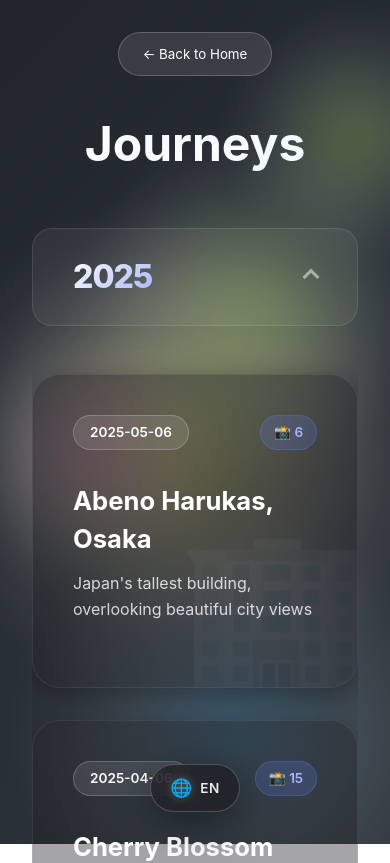
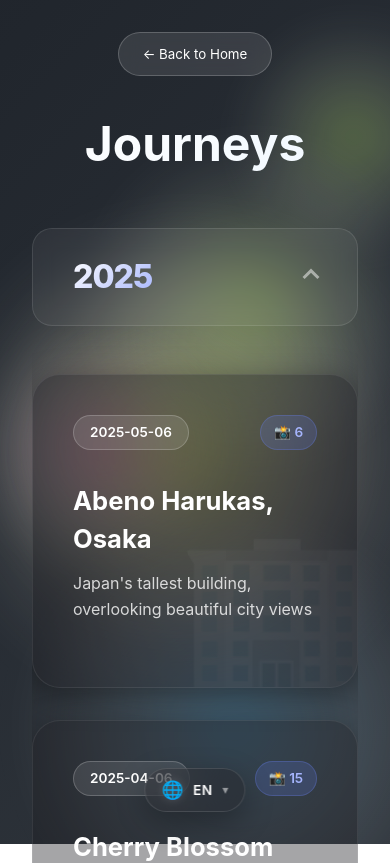
Before and after one commit to yiaobang/yiaobang.github.io, a React (Vite) app: page /#/travel in a window 390 px wide. Shown: the top 863 px of the page. Built offline with nearby package versions, Linux system fonts and the light colour scheme; a web font is replaced by a local one.

Commit message:
feat: custom language selector and SerialPortToolFX v2.0.1 update

```diff
--- a/src/components/LanguageSelector.css
+++ b/src/components/LanguageSelector.css
@@ -1,23 +1,28 @@
-.language-selector {
+.language-selector-wrapper {
   position: fixed;
   top: 1.5rem;
   right: 1.5rem;
   z-index: 2000;
+  font-family: 'Inter', sans-serif;
+}
+
+.language-selector-pill {
   display: flex;
   align-items: center;
+  gap: 0.6rem;
   background: rgba(35, 35, 40, 0.4);
   padding: 0.5rem 1rem;
-  border-radius: 100px; /* Full pill shape */
+  border-radius: 100px;
   border: 1px solid rgba(255, 255, 255, 0.12);
   backdrop-filter: blur(20px);
   -webkit-backdrop-filter: blur(20px);
   box-shadow: 0 10px 30px rgba(0, 0, 0, 0.3);
   transition: all 0.4s cubic-bezier(0.175, 0.885, 0.32, 1.275);
   cursor: pointer;
-  overflow: hidden;
+  user-select: none;
 }
 
-.language-selector:hover {
+.language-selector-pill:hover {
   background: rgba(50, 50, 55, 0.6);
   border-color: rgba(102, 126, 234, 0.4);
   transform: translateY(-2px);
@@ -26,50 +31,100 @@
 
 .language-icon {
   font-size: 1.1rem;
-  margin-right: 0.5rem;
-  filter: drop-shadow(0 0 5px rgba(255, 255, 255, 0.3));
+  filter: drop-shadow(0 0 5px rgba(255, 255, 255, 0.2));
 }
 
-.language-hint {
+.language-label {
   font-size: 0.85rem;
   font-weight: 600;
   color: #fff;
-  opacity: 0.9;
   letter-spacing: 0.5px;
 }
 
-.language-selector select {
-  position: absolute;
-  top: 0;
-  left: 0;
-  width: 100%;
-  height: 100%;
-  opacity: 0; /* Hide native select but keep it clickable */
-  cursor: pointer;
-  -webkit-appearance: none;
-  appearance: none;
+.chevron {
+  font-size: 0.75rem;
+  opacity: 0.5;
+  transition: transform 0.3s ease;
 }
 
-/* Fallback for browsers where opacity 0 might not work well for interaction */
-.language-selector select option {
-  background: #1a1a20;
-  color: white;
-  padding: 10px;
+.chevron.open {
+  transform: rotate(180deg);
+}
+
+.language-dropdown {
+  position: absolute;
+  top: calc(100% + 0.8rem);
+  right: 0;
+  min-width: 120px;
+  background: rgba(25, 25, 30, 0.75);
+  backdrop-filter: blur(30px);
+  -webkit-backdrop-filter: blur(30px);
+  border: 1px solid rgba(255, 255, 255, 0.1);
+  border-radius: 20px;
+  padding: 0.5rem;
+  box-shadow: 0 20px 50px rgba(0, 0, 0, 0.5);
+  animation: dropdownFadeIn 0.3s cubic-bezier(0.2, 0.8, 0.2, 1) forwards;
+  overflow: hidden;
+}
+
+.dropdown-item {
+  padding: 0.7rem 1.2rem;
+  font-size: 0.9rem;
+  color: rgba(255, 255, 255, 0.7);
+  border-radius: 12px;
+  cursor: pointer;
+  transition: all 0.2s ease;
+  white-space: nowrap;
+}
+
+.dropdown-item:hover {
+  background: rgba(255, 255, 255, 0.08);
+  color: #fff;
+  padding-left: 1.4rem;
+}
+
+.dropdown-item.active {
+  background: rgba(102, 126, 234, 0.2);
+  color: #a5b4fc;
+  font-weight: 600;
+}
+
+@keyframes dropdownFadeIn {
+  from {
+    opacity: 0;
+    transform: translateY(-10px) scale(0.95);
+  }
+  to {
+    opacity: 1;
+    transform: translateY(0) scale(1);
+  }
 }
 
 @media (max-width: 768px) {
-  .language-selector {
+  .language-selector-wrapper {
     top: auto;
     bottom: 2rem;
     right: 50%;
-    transform: translateX(50%); /* Center at bottom on mobile */
-    padding: 0.6rem 1.2rem;
-    background: rgba(30, 30, 35, 0.8);
-    border-color: rgba(255, 255, 255, 0.2);
-    box-shadow: 0 10px 40px rgba(0, 0, 0, 0.5);
+    transform: translateX(50%);
   }
 
-  .language-selector:hover {
-    transform: translateX(50%) translateY(-2px);
+  .language-dropdown {
+    top: auto;
+    bottom: calc(100% + 0.8rem);
+    right: 50%;
+    transform: translateX(50%);
+    min-width: 160px;
+    animation: dropdownFadeInUp 0.3s cubic-bezier(0.2, 0.8, 0.2, 1) forwards;
+  }
+
+  @keyframes dropdownFadeInUp {
+    from {
+      opacity: 0;
+      transform: translateX(50%) translateY(10px) scale(0.95);
+    }
+    to {
+      opacity: 1;
+      transform: translateX(50%) translateY(0) scale(1);
+    }
   }
 }
--- a/src/components/LanguageSelector.tsx
+++ b/src/components/LanguageSelector.tsx
@@ -1,33 +1,62 @@
 import { useTranslation } from 'react-i18next';
+import { useState, useRef, useEffect } from 'react';
 import './LanguageSelector.css';
 
 const LanguageSelector = () => {
   const { i18n } = useTranslation();
+  const [isOpen, setIsOpen] = useState(false);
+  const containerRef = useRef<HTMLDivElement>(null);
 
-  const handleLanguageChange = (event: React.ChangeEvent<HTMLSelectElement>) => {
-    i18n.changeLanguage(event.target.value);
+  const handleLanguageChange = (lang: string) => {
+    i18n.changeLanguage(lang);
+    setIsOpen(false);
   };
 
-  // 确保当前语言值匹配选项
+  useEffect(() => {
+    const handleClickOutside = (event: MouseEvent) => {
+      if (containerRef.current && !containerRef.current.contains(event.target as Node)) {
+        setIsOpen(false);
+      }
+    };
+
+    document.addEventListener('mousedown', handleClickOutside);
+    return () => document.removeEventListener('mousedown', handleClickOutside);
+  }, []);
+
   const currentLang = ['zh', 'en', 'ja'].includes(i18n.language) ? i18n.language : 'en';
 
-  const langLabels: Record<string, string> = {
-    'zh': '中文',
-    'en': 'EN',
-    'ja': '日本語'
-  };
+  const langConfig = [
+    { code: 'zh', label: '中文', display: '中文' },
+    { code: 'en', label: 'English', display: 'EN' },
+    { code: 'ja', label: '日本語', display: '日本語' }
+  ];
+
+  const currentConfig = langConfig.find(l => l.code === currentLang) || langConfig[1];
 
   return (
-    <div className="language-selector">
-      <span className="language-icon">🌐</span>
-      <span className="language-hint">
-        {langLabels[currentLang] || 'Language'}
-      </span>
-      <select onChange={handleLanguageChange} value={currentLang}>
-        <option value="zh">中文</option>
-        <option value="en">English</option>
-        <option value="ja">日本語</option>
-      </select>
+    <div className={`language-selector-wrapper ${isOpen ? 'active' : ''}`} ref={containerRef}>
+      <div
+        className="language-selector-pill"
+        onClick={() => setIsOpen(!isOpen)}
+      >
+        <span className="language-icon">🌐</span>
+        <span className="language-label">{currentConfig.display}</span>
+        <span className={`chevron ${isOpen ? 'open' : ''}`}>▾</span>
+      </div>
+
+      {isOpen && (
+        <div className="language-dropdown">
+          {langConfig.map((lang) => (
+            <div
+              key={lang.code}
+              className={`dropdown-item ${currentLang === lang.code ? 'active' : ''}`}
+              onClick={() => handleLanguageChange(lang.code)}
+            >
+              {lang.label}
+            </div>
+          ))}
+        </div>
+      )}
     </div>
   );
 };
--- a/src/i18n/locales/en.json
+++ b/src/i18n/locales/en.json
@@ -16,6 +16,7 @@
   "view_details": "View Details",
   "back_to_home": "← Back to Home",
   "back_to_timeline": "← Back to Journeys",
+  "back_to_projects": "← Back to Projects",
   "photo_gallery": "✨ Journey Snapshots",
   "photos_count": " photos",
   "loading_photos": "Loading photos...",
--- a/src/i18n/locales/ja.json
+++ b/src/i18n/locales/ja.json
@@ -16,6 +16,7 @@
   "view_details": "詳細を見る",
   "back_to_home": "← ホームに戻る",
   "back_to_timeline": "← 旅路に戻る",
+  "back_to_projects": "← プロジェクト一覧に戻る",
   "photo_gallery": "✨ 旅のスナップ",
   "photos_count": "枚の写真",
   "loading_photos": "写真を読み込み中...",
--- a/src/i18n/locales/zh.json
+++ b/src/i18n/locales/zh.json
@@ -16,6 +16,7 @@
   "view_details": "查看详情",
   "back_to_home": "← 返回主页",
   "back_to_timeline": "← 返回足迹",
+  "back_to_projects": "← 返回项目列表",
   "photo_gallery": "✨ 旅途掠影",
   "photos_count": "张照片",
   "loading_photos": "照片加载中...",
--- a/src/pages/ProjectDetailPage.css
+++ b/src/pages/ProjectDetailPage.css
@@ -12,7 +12,7 @@
   right: 0;
   display: flex;
   justify-content: space-between;
-  padding: 0 2rem;
+  padding: 0 10rem 0 2rem;
   z-index: 100;
   pointer-events: none;
 }
--- a/src/pages/ProjectDetailPage.tsx
+++ b/src/pages/ProjectDetailPage.tsx
@@ -63,7 +63,7 @@ const ProjectDetailPage = () => {
       {/* Floating Control Bar */}
       <div className="project-nav-bar">
         <button className="nav-btn back-glass" onClick={() => navigate('/projects')}>
-          ← {t('back_to_projects')}
+          {t('back_to_projects')}
         </button>
         <a
           href="https://github.com/yiaobang/SerialPortToolFX"
@@ -80,7 +80,7 @@ const ProjectDetailPage = () => {
           <h1 className="hero-title">SerialPortToolFX</h1>
           <div className="project-badge-row">
             <span className="badge-glass">JavaFX</span>
-            <span className="badge-glass">v1.2.0</span>
+            <span className="badge-glass">v2.0.1</span>
             <span className="badge-glass active">Live</span>
           </div>
         </div>
```
